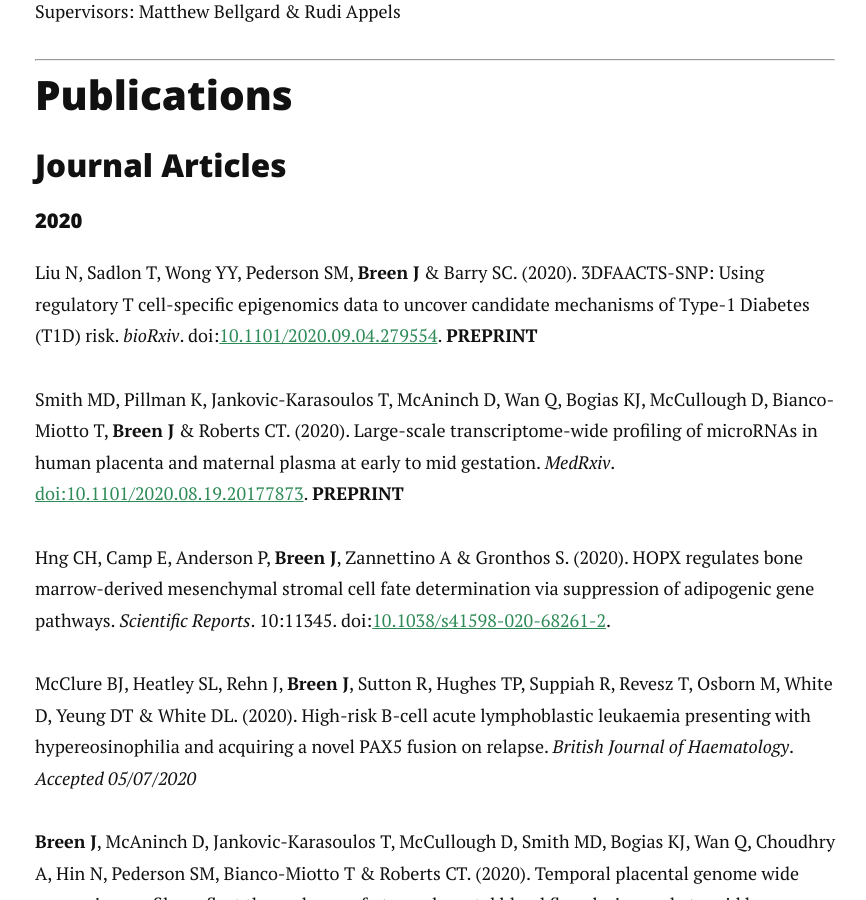
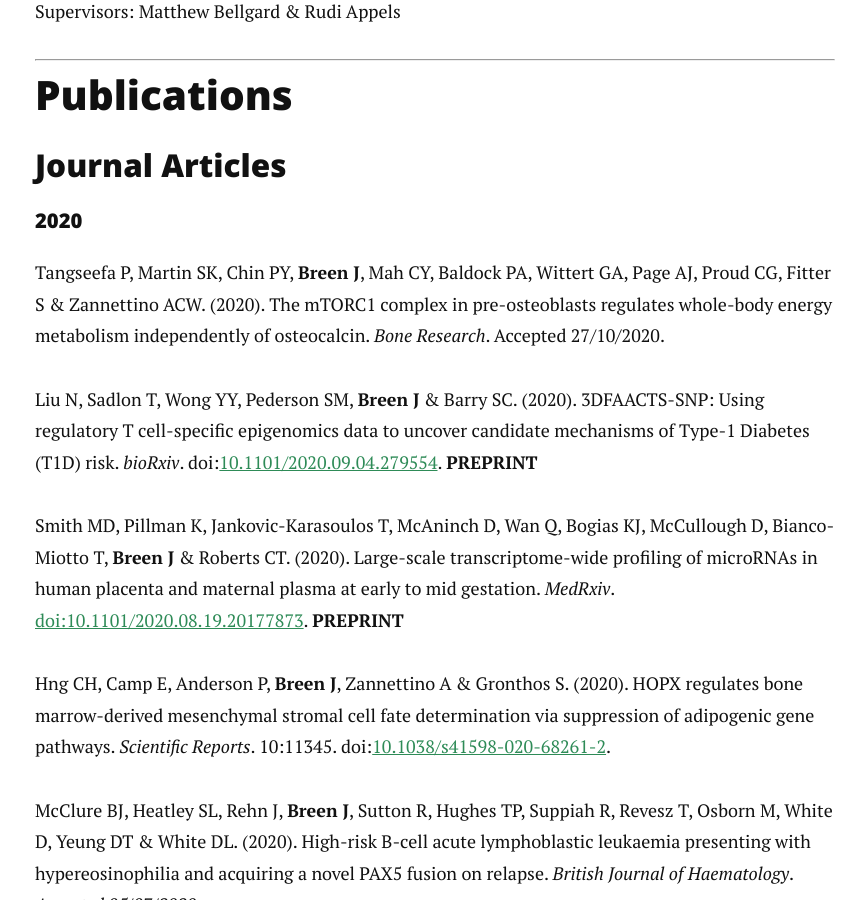
Before and after one commit to jimmybgammyknee/jimmybgammyknee.github.io, a Jekyll site: the page built from cv.md, in a window 1280 px wide and 900 px high, scrolled down 2716 px. Shown: the whole window, without its empty margins (205-1071 px from the left). Built offline with Jekyll 4.4.1, drawn with Linux system fonts in a browser that asks for light colours; nearby versions of some CDN libraries.

Commit message:
new paper

```diff
--- a/cv.md
+++ b/cv.md
@@ -84,6 +84,7 @@ Supervisors: Matthew Bellgard & Rudi Appels <br>
 #### 2020
 {:.no_toc}
 
+Tangseefa P, Martin SK, Chin PY, **Breen J**, Mah CY, Baldock PA, Wittert GA, Page AJ, Proud CG, Fitter S & Zannettino ACW. (2020). The mTORC1 complex in pre-osteoblasts regulates whole-body energy metabolism independently of osteocalcin. _Bone Research_. Accepted 27/10/2020.
 
 Liu N, Sadlon T, Wong YY, Pederson SM, **Breen J** & Barry SC. (2020). 3DFAACTS-SNP: Using regulatory T cell-specific epigenomics data to uncover candidate mechanisms of Type-1 Diabetes (T1D) risk. _bioRxiv_. doi:[10.1101/2020.09.04.279554](https://doi.org/10.1101/2020.09.04.279554). **PREPRINT**
 
```
